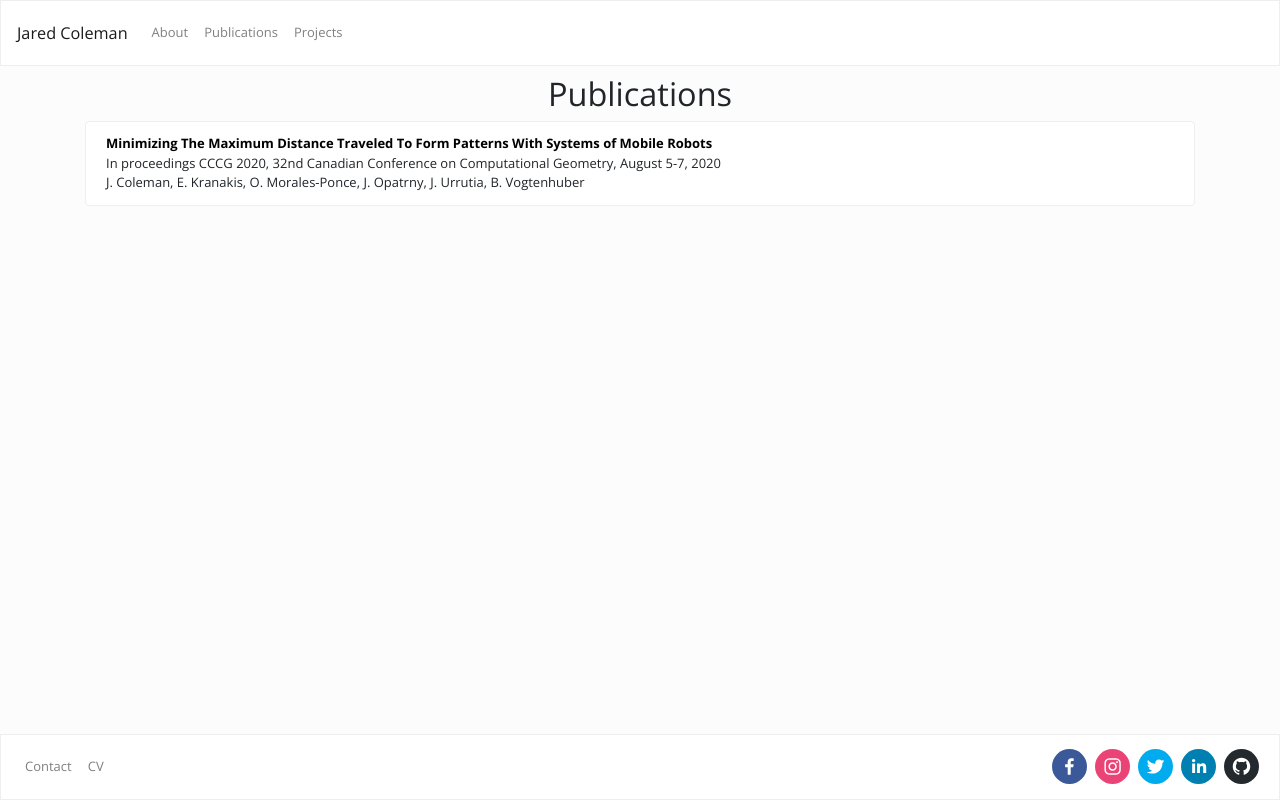
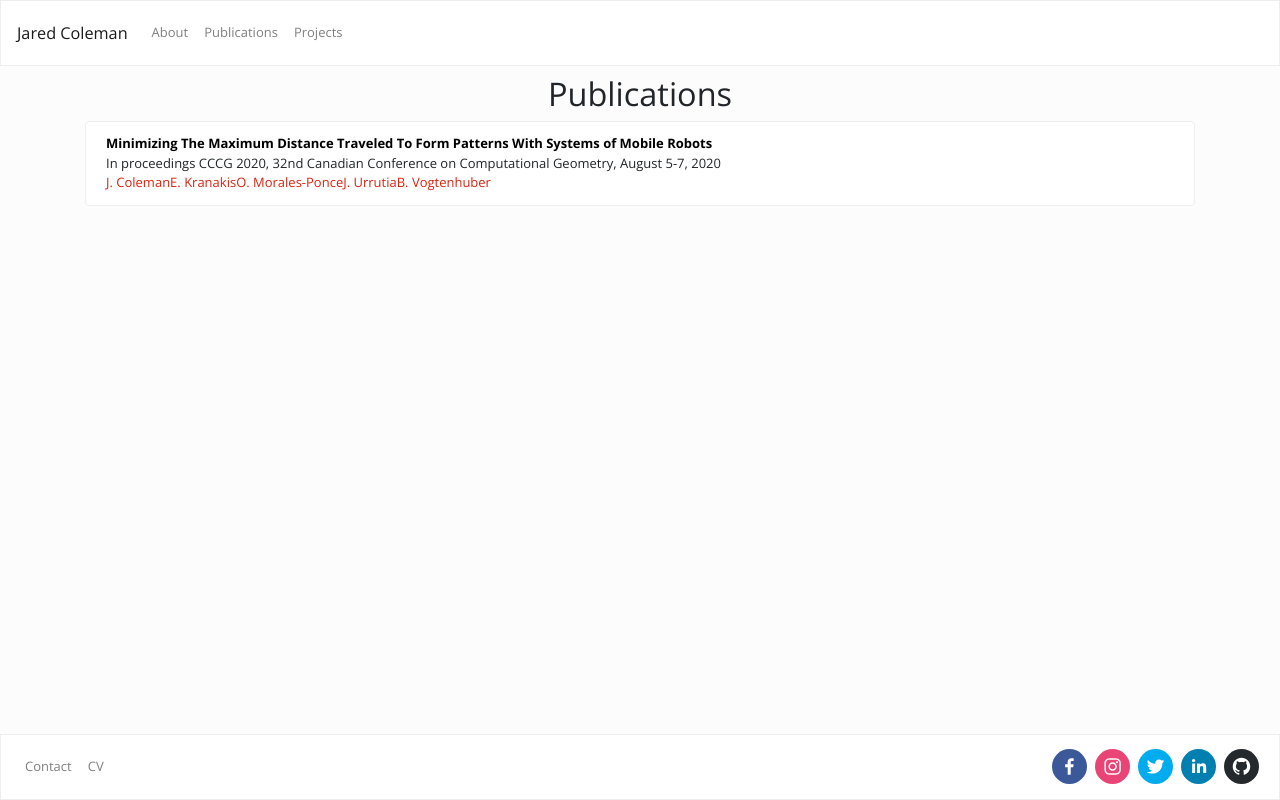
Before and after one commit to earri003/homepage, a React (Create React App) app: page /publications in a window 1280 px wide. Built offline with nearby package versions, Linux system fonts and the light colour scheme.

Commit message:
updates publications

```diff
--- a/src/Publications.js
+++ b/src/Publications.js
@@ -12,7 +12,11 @@ function Publications () {
                         <br />
                         In proceedings CCCG 2020, 32nd Canadian Conference on Computational Geometry, August 5-7, 2020
                         <br />
-                        J. Coleman, E. Kranakis, O. Morales-Ponce, J. Opatrny, J. Urrutia, B. Vogtenhuber
+                        <a href="https://jaredraycoleman.com">J. Coleman</a>
+                        <a href="http://people.scs.carleton.ca/~kranakis/">E. Kranakis</a>
+                        <a href="http://web.csulb.edu/~omorales/">O. Morales-Ponce</a>
+                        <a href="https://www.matem.unam.mx/~urrutia/">J. Urrutia</a>
+                        <a href="http://www.ist.tugraz.at/staff/vogtenhuber/">B. Vogtenhuber</a>
                     </ListGroup.Item>
                 </ListGroup>
             </Col>
```
